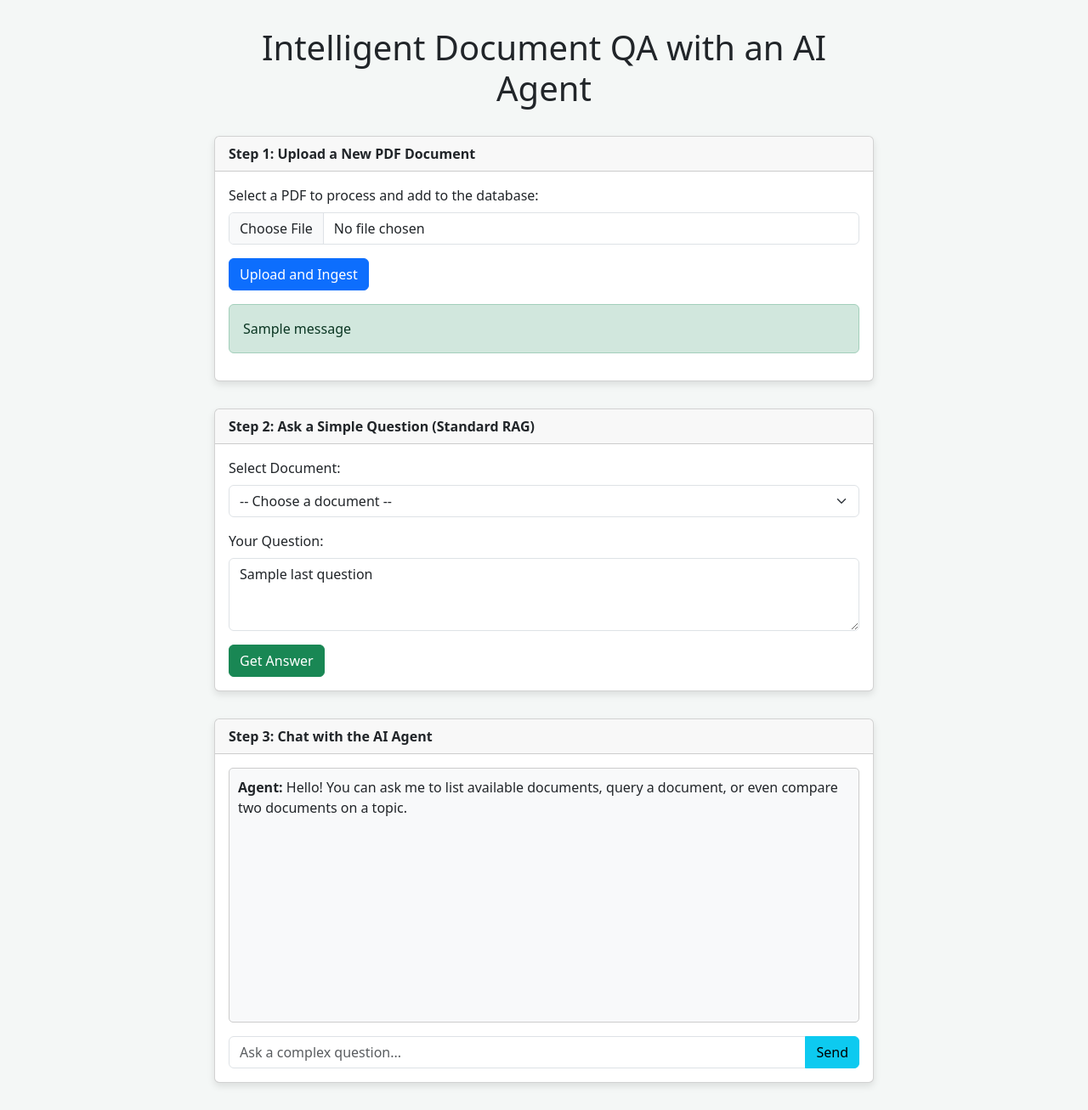
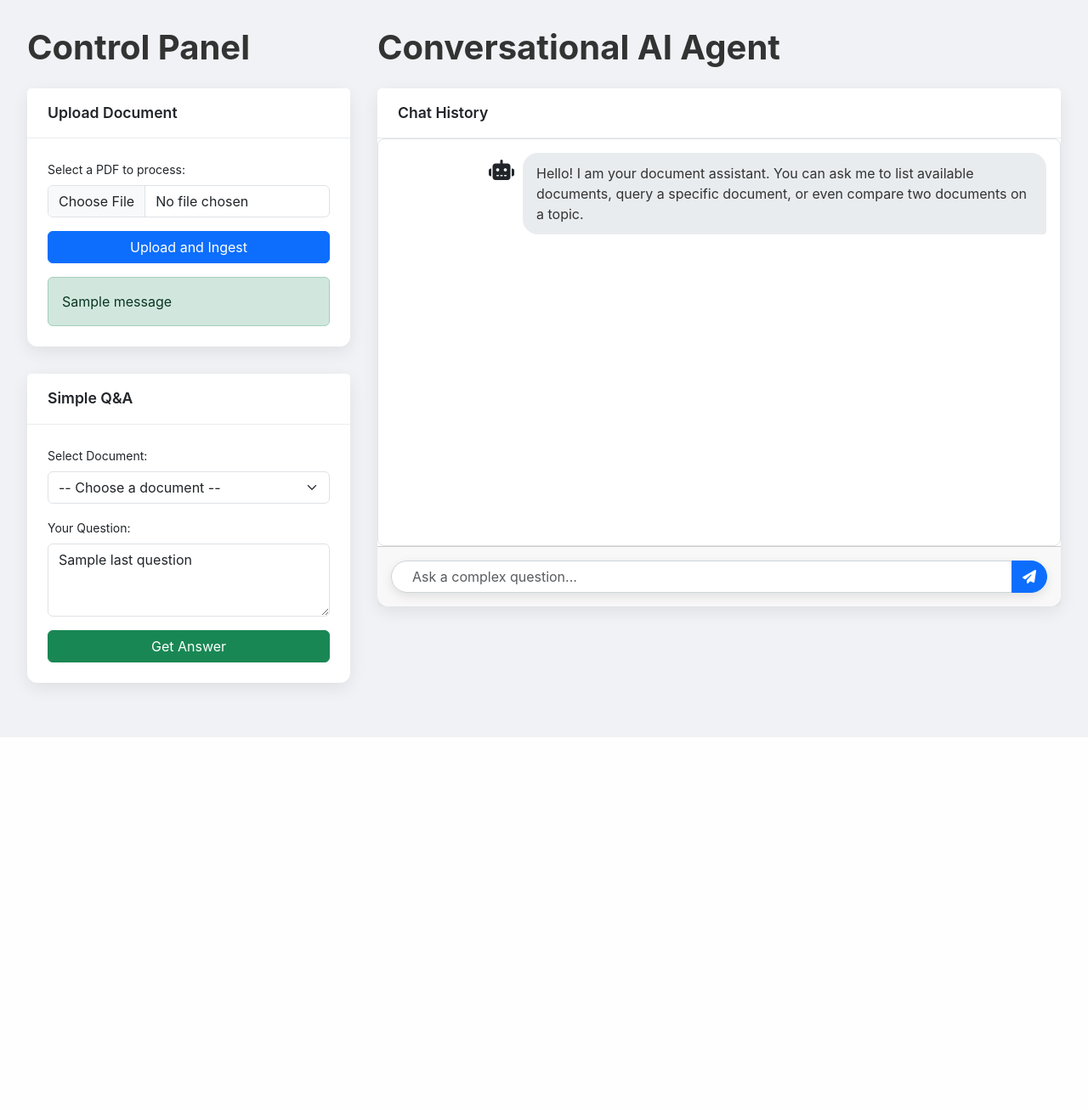
Before and after one commit to NeelM47/Knowledge-Extractor-RAG, a Django app: template rag_webapp/docqa/templates/docqa/interface.html in a window 1280 px wide. Shown: the whole page at 85% size. After the commit the page ends 868 px from the top, so only its background shows below. Run offline with Django 5.2, Linux system fonts and the light colour scheme; the template is opened without the code that fills it: most values are stand-ins (such as "Sample title", 1, 10 or a date in 2020); one stand-in notice (Sample message) is shown.

Commit message:
ui: update index.html layout and styling

```diff
--- a/docker-compose.yml
+++ b/docker-compose.yml
@@ -11,7 +11,7 @@ services:
     volumes:
       - neo4j_data:/data
     environment:
-      - NEO4J_AUTH=neo4j/your-password
+      - NEO4J_AUTH=neo4j/your-strong-local-password
 
   # Service 2: Redis (used by Django-Q)
   redis:
--- a/rag_webapp/docqa/templates/docqa/interface.html
+++ b/rag_webapp/docqa/templates/docqa/interface.html
@@ -3,51 +3,147 @@
 <html lang="en">
 <head>
     <meta charset="UTF-8">
-    <title>RAG Pipeline Demo</title>
+    <meta name="viewport" content="width=device-width, initial-scale=1.0">
+    <title>Knowledge Extractor RAG</title>
+    <!-- Bootstrap CSS -->
     <link href="https://cdn.jsdelivr.net/npm/bootstrap@5.3.3/dist/css/bootstrap.min.css" rel="stylesheet">
+    <!-- Font Awesome for Icons -->
+    <link rel="stylesheet" href="https://cdnjs.cloudflare.com/ajax/libs/font-awesome/6.5.1/css/all.min.css">
+
     <style>
-        body { padding: 2rem; background-color: #f4f7f6; }
-        .container { max-width: 800px; }
-        .card { margin-top: 2rem; box-shadow: 0 4px 8px rgba(0,0,0,0.1); }
-        .answer-box { background-color: #e9ecef; border-left: 5px solid #198754; padding: 1.5rem; margin-top: 1rem; border-radius: 5px; }
-        .card-header { font-weight: bold; }
-        #chat-box .message { margin-bottom: 0.5rem; }
+        body {
+            background-color: #f0f2f5;
+            font-family: -apple-system, BlinkMacSystemFont, "Segoe UI", Roboto, "Helvetica Neue", Arial, sans-serif;
+        }
+        .main-container {
+            display: flex;
+            gap: 2rem;
+            padding: 2rem;
+            max-width: 1400px;
+            margin: auto;
+        }
+        .control-panel {
+            flex: 0 0 380px;
+        }
+        .chat-container {
+            flex-grow: 1;
+        }
+        .card {
+            border: none;
+            border-radius: 12px;
+            box-shadow: 0 6px 20px rgba(0,0,0,0.08);
+            margin-bottom: 2rem;
+        }
+        .card-header {
+            background-color: #ffffff;
+            border-bottom: 1px solid #e9ecef;
+            font-weight: 600;
+            font-size: 1.1rem;
+            padding: 1rem 1.5rem;
+        }
+        .card-body {
+            padding: 1.5rem;
+        }
+        h1 {
+            font-weight: 700;
+            color: #333;
+        }
+        #chat-box {
+            height: 60vh;
+            overflow-y: auto;
+            background-color: #ffffff;
+            border: 1px solid #dee2e6;
+            border-radius: 8px;
+            padding: 1rem;
+        }
+        .message {
+            margin-bottom: 1rem;
+            display: flex;
+            align-items: flex-start;
+            gap: 10px;
+        }
+        .message-content {
+            padding: 0.75rem 1rem;
+            border-radius: 18px;
+            max-width: 80%;
+        }
+        .message.user .message-content {
+            background-color: #0d6efd;
+            color: white;
+            border-bottom-left-radius: 4px;
+        }
+        .message.agent .message-content {
+            background-color: #e9ecef;
+            color: #333;
+            border-bottom-right-radius: 4px;
+        }
+        .message.agent {
+            justify-content: flex-end;
+        }
+        .message-icon {
+            font-size: 1.5rem;
+            padding-top: 0.5rem;
+        }
+        #agent-input-group {
+            border-radius: 30px;
+            box-shadow: 0 4px 12px rgba(0,0,0,0.1);
+        }
+        #agent-input {
+            border-radius: 30px 0 0 30px;
+            border: 1px solid #ced4da;
+            padding-left: 1.5rem;
+        }
+        #agent-input:focus {
+            box-shadow: none;
+            border-color: #0d6efd;
+        }
+        #agent-submit {
+            border-radius: 0 30px 30px 0;
+            background-color: #0d6efd;
+            border-color: #0d6efd;
+        }
+        .pulsing {
+            animation: pulse 1.5s infinite;
+        }
+        @keyframes pulse {
+            0% { opacity: 1; }
+            50% { opacity: 0.5; }
+            100% { opacity: 1; }
+        }
     </style>
 </head>
 <body>
-    <div class="container">
-        <h1 class="mb-4 text-center">Intelligent Document QA with an AI Agent</h1>
-
+    <div class="main-container">
+        <!-- Left Side: Control Panel -->
+        <div class="control-panel">
+            <h1 class="mb-4">Control Panel</h1>
             <!-- PDF Upload Form -->
             <div class="card">
-            <div class="card-header">Step 1: Upload a New PDF Document</div>
+                <div class="card-header">Upload Document</div>
                 <div class="card-body">
                     <form method="post" enctype="multipart/form-data">
                         {% csrf_token %}
                         <div class="mb-3">
-                        <label for="pdf_file" class="form-label">Select a PDF to process and add to the database:</label>
+                            <label for="pdf_file" class="form-label small">Select a PDF to process:</label>
                             <input class="form-control" type="file" name="pdf_file" id="pdf_file" accept=".pdf" required>
                         </div>
-                    <button type="submit" name="upload_button" class="btn btn-primary">Upload and Ingest</button>
+                        <button type="submit" name="upload_button" class="btn btn-primary w-100">Upload and Ingest</button>
                     </form>
                     {% if messages %}
-                    <div class="alert alert-success mt-3">
-                        {% for message in messages %}
-                            {{ message }}
-                        {% endfor %}
+                        <div class="alert alert-success mt-3 mb-0">
+                            {% for message in messages %}{{ message }}{% endfor %}
                         </div>
                     {% endif %}
                 </div>
             </div>
-
-        <!-- Question Answering Form (Standard RAG) -->
+            <!-- Standard RAG Form -->
             <div class="card">
-            <div class="card-header">Step 2: Ask a Simple Question (Standard RAG)</div>
+                <div class="card-header">Simple Q&A</div>
                 <div class="card-body">
                     <form method="post">
                         {% csrf_token %}
                         <div class="mb-3">
-                        <label for="document" class="form-label">Select Document:</label>
+                            <label for="document" class="form-label small">Select Document:</label>
                             <select class="form-select" name="document" id="document" required>
                                 <option value="">-- Choose a document --</option>
                                 {% for doc in ingested_docs %}
@@ -56,45 +152,53 @@
                             </select>
                         </div>
                         <div class="mb-3">
-                        <label for="question" class="form-label">Your Question:</label>
+                            <label for="question" class="form-label small">Your Question:</label>
                             <textarea class="form-control" name="question" id="question" rows="3" required>{{ last_question }}</textarea>
                         </div>
-                    <button type="submit" name="query_button" class="btn btn-success">Get Answer</button>
+                        <button type="submit" name="query_button" class="btn btn-success w-100">Get Answer</button>
                     </form>
                 </div>
             </div>
-
-        <!-- Answer Display Section for Standard RAG -->
             {% if show_rag_answer %}
             <div class="card">
-            <div class="card-header">Answer</div>
+                <div class="card-header">Simple Q&A Answer</div>
                 <div class="card-body">
-                <p><strong>Your Question about "{{ last_doc }}":</strong><br><em>{{ last_question }}</em></p>
-                <hr>
-                <div class="answer-box">
-                    <p>{{ answer|linebreaksbr }}</p>
-                </div>
+                    <p class="small text-muted">Question: <em>{{ last_question }}</em></p>
+                    <div class="alert alert-light">{{ answer|linebreaksbr }}</div>
                 </div>
             </div>
             {% endif %}
+        </div>
 
-        <!-- Agent Chat Card -->
+        <!-- Right Side: AI Agent Chat -->
+        <div class="chat-container">
+            <h1 class="mb-4">Conversational AI Agent</h1>
             <div class="card">
-		    <div class="card-header">Step 3: Chat with the AI Agent</div>
-		    <div class="card-body">
-		        <div id="chat-box" class="mb-3" style="height: 300px; overflow-y: scroll; border: 1px solid #ccc; padding: 10px; background-color: #f8f9fa; border-radius: 5px;">
-		            <div class="message"><strong>Agent:</strong> Hello! You can ask me to list available documents, query a document, or even compare two documents on a topic.</div>
+                <div class="card-header">Chat History</div>
+                <div id="chat-box" class="card-body">
+                    <div class="message agent">
+                        <i class="fas fa-robot message-icon"></i>
+                        <div class="message-content">Hello! I am your document assistant. You can ask me to list available documents, query a specific document, or even compare two documents on a topic.</div>
                     </div>
-		        <div class="input-group">
+                </div>
+                <div class="card-footer p-3">
+                    <div id="agent-input-group" class="input-group">
                         <input type="text" id="agent-input" class="form-control" placeholder="Ask a complex question...">
-		            <button id="agent-submit" class="btn btn-info">Send</button>
+                        <button id="agent-submit" class="btn btn-primary">
+                            <i class="fas fa-paper-plane"></i>
+                        </button>
                     </div>
                 </div>
             </div>
         </div>
+    </div>
+
+    <!-- SCRIPT BLOCK -->
     <script>
         document.addEventListener('DOMContentLoaded', function() {
-        // --- LOGIC FOR AGENT CHAT INTERFACE (IMPROVED VERSION) ---
+            // ... (The polling script from the previous answer goes here) ...
+
+            // --- ADVANCED AGENT CHAT LOGIC ---
             const agentInput = document.getElementById('agent-input');
             const agentSubmit = document.getElementById('agent-submit');
             const chatBox = document.getElementById('chat-box');
@@ -103,54 +207,41 @@
                 const userInput = agentInput.value.trim();
                 if (!userInput) return;
 
-            // 1. Display user's message and clear the input
                 addMessage(userInput, 'user');
                 agentInput.value = '';
+                agentInput.disabled = true;
+                agentSubmit.disabled = true;
 
-            // 2. Add and keep a reference to a "Thinking..." message
                 const thinkingMessage = addMessage("Thinking...", 'agent');
+                thinkingMessage.classList.add('pulsing');
 
                 try {
-                // 3. Send the request to the Django backend
                     const response = await fetch("{% url 'agent_view' %}", {
                         method: 'POST',
-                    headers: {
-                        'Content-Type': 'application/json',
-                        'X-CSRFToken': '{{ csrf_token }}'
-                    },
+                        headers: { 'Content-Type': 'application/json', 'X-CSRFToken': '{{ csrf_token }}' },
                         body: JSON.stringify({ user_input: userInput })
                     });
 
-                // 4. Check if the server response is okay
-                if (!response.ok) {
-                    throw new Error(`Server responded with status: ${response.status}`);
-                }
+                    if (!response.ok) throw new Error(`Server error: ${response.status}`);
 
-                // 5. Parse the JSON response from the server
                     const data = await response.json();
+                    const agentResponse = data.output;
 
-                // --- CRITICAL DEBUGGING ---
-                console.log("Received data from agent:", data);
-                // --- END DEBUGGING ---
-
-                // 6. LangChain's final answer is in the 'output' key.
-                const agentResponse = data.output;
-                //const agentResponse = data.answer;
-
-                // 7. Check if we actually got a response
+                    thinkingMessage.classList.remove('pulsing');
                     if (agentResponse) {
-                    // Replace the "Thinking..." text with the real answer.
-                    // Using innerHTML is fine here as we are constructing it.
-                    thinkingMessage.innerHTML = `<strong>Agent:</strong> ${agentResponse.replace(/\n/g, '<br>')}`;
+                        thinkingMessage.querySelector('.message-content').innerHTML = agentResponse.replace(/\n/g, '<br>');
                     } else {
-                    // If the 'output' key was missing or empty
-                    thinkingMessage.innerHTML = `<strong>Agent:</strong> I processed the request but didn't have a final answer.`;
+                        thinkingMessage.querySelector('.message-content').innerText = "I processed the request but didn't have a final answer.";
                     }
 
                 } catch (error) {
-                // If the fetch itself fails or there's an error
                     console.error('Error with agent request:', error);
-                thinkingMessage.innerHTML = `<strong>Agent:</strong> Sorry, a communication error occurred. Please check the browser console.`;
+                    thinkingMessage.classList.remove('pulsing');
+                    thinkingMessage.querySelector('.message-content').innerText = "Sorry, a communication error occurred.";
+                } finally {
+                    agentInput.disabled = false;
+                    agentSubmit.disabled = false;
+                    agentInput.focus();
                 }
             }
 
@@ -162,16 +253,28 @@
             });
 
             function addMessage(text, sender) {
-            const messageDiv = document.createElement('div');
-            messageDiv.classList.add('message');
-            messageDiv.innerHTML = `<strong>${sender === 'user' ? 'You' : 'Agent'}:</strong> ${text}`;
-            chatBox.appendChild(messageDiv);
-            chatBox.scrollTop = chatBox.scrollHeight;
-            return messageDiv; // Return the created element
+                const messageWrapper = document.createElement('div');
+                messageWrapper.classList.add('message', sender);
+
+                const icon = document.createElement('i');
+                icon.classList.add('fas', sender === 'user' ? 'fa-user-circle' : 'fa-robot', 'message-icon');
+
+                const messageContent = document.createElement('div');
+                messageContent.classList.add('message-content');
+                messageContent.innerText = text;
+
+                if (sender === 'user') {
+                    messageWrapper.appendChild(messageContent);
+                    messageWrapper.appendChild(icon);
+                } else {
+                    messageWrapper.appendChild(icon);
+                    messageWrapper.appendChild(messageContent);
                 }
 
-        // --- Your existing polling script can remain here ---
-        // ...
+                chatBox.appendChild(messageWrapper);
+                chatBox.scrollTop = chatBox.scrollHeight;
+                return messageWrapper;
+            }
         });
     </script>
 </body>
```
Also changed, not shown: 1 other file. Lines whose indentation alone changed are shown as unchanged.
